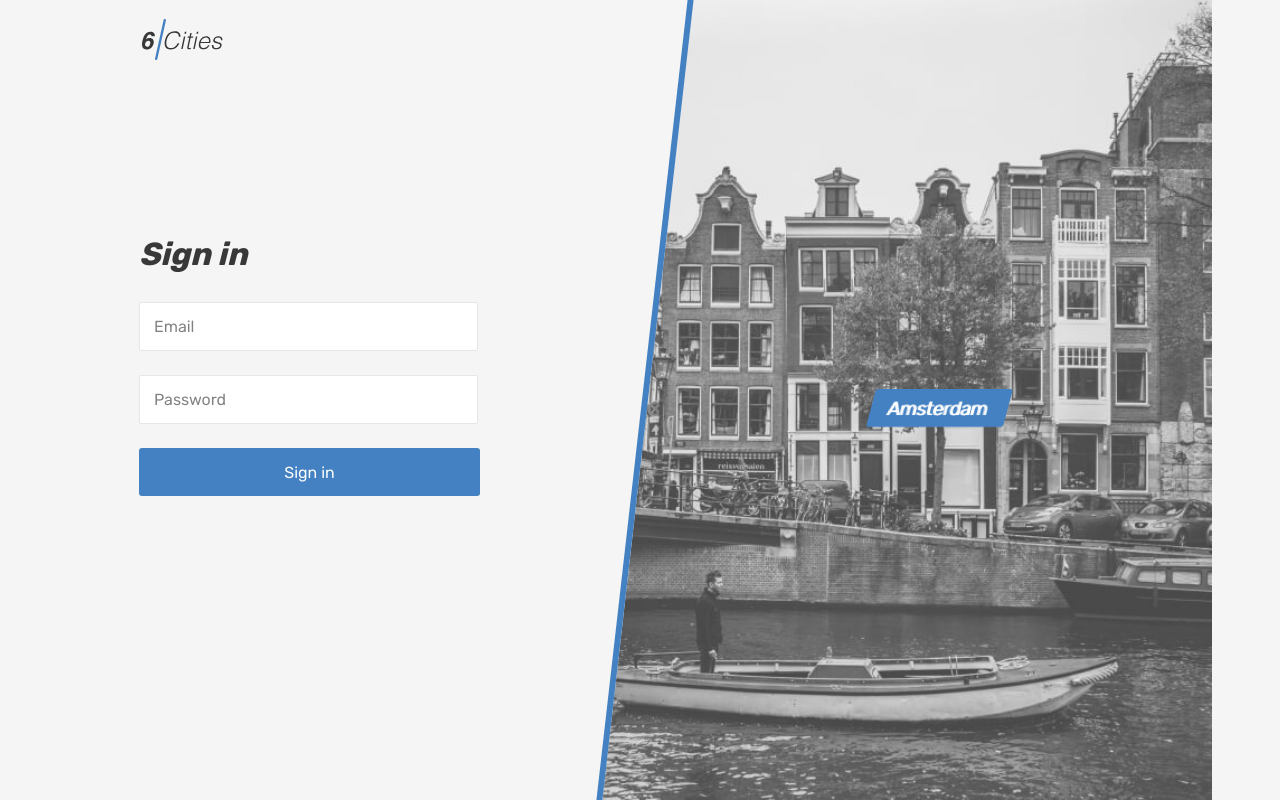
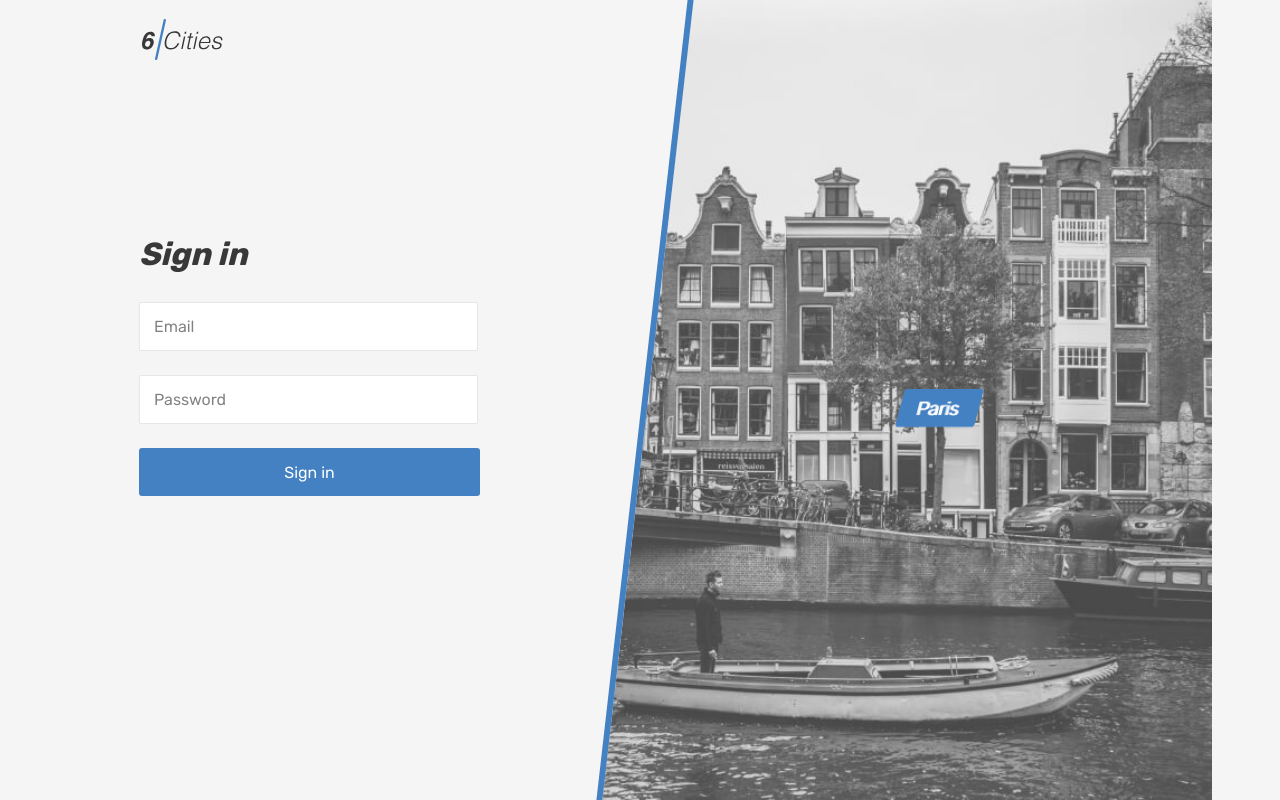
Before and after one commit to Ocupuc123/1315227-six-cities-3, a React (Vite) app: page /login in a window 1280 px wide. Built offline with nearby package versions, Linux system fonts and the light colour scheme; no server answers; what http-status-codes would draw is missing.

Commit message:
feat: add random city for login screen

```diff
--- a/src/pages/login-screen/login-screen.tsx
+++ b/src/pages/login-screen/login-screen.tsx
@@ -1,10 +1,12 @@
 import { Helmet } from 'react-helmet-async';
-import { useRef, FormEvent } from 'react';
+import { useRef, useState, FormEvent } from 'react';
 import { Link } from 'react-router-dom';
 import { useAppDispatch } from '../../hooks';
 import { loginAction } from '../../store/api-actions';
 import { AppRoute } from '../../const';
 import { toast } from 'react-toastify';
+import { getRandomCity } from '../../utils/common';
+import { changeCity } from '../../store/app-process/app-process';
 
 const ERROR_PASSWORD_MESSAGE =
   'The password must contain at least one letter and one digit, without spaces.';
@@ -14,6 +16,7 @@ const PASSWORD_HAS_DIGIT = /\d/;
 const PASSWORD_HAS_SPACE = /\s/;
 
 function LoginScreen(): JSX.Element {
+  const [randomCity] = useState(() => getRandomCity());
   const emailRef = useRef<HTMLInputElement | null>(null);
   const passwordRef = useRef<HTMLInputElement | null>(null);
 
@@ -40,6 +43,10 @@ function LoginScreen(): JSX.Element {
         password,
       }),
     );
+  };
+
+  const handleCityClick = () => {
+    dispatch(changeCity(randomCity));
   };
 
   return (
@@ -82,8 +89,12 @@ function LoginScreen(): JSX.Element {
         </section>
         <section className="locations locations--login locations--current">
           <div className="locations__item">
-            <Link className="locations__item-link" to={AppRoute.Main}>
-              <span>Amsterdam</span>
+            <Link
+              className="locations__item-link"
+              to={AppRoute.Main}
+              onClick={handleCityClick}
+            >
+              <span>{randomCity}</span>
             </Link>
           </div>
         </section>
--- a/src/utils/common.ts
+++ b/src/utils/common.ts
@@ -1,4 +1,5 @@
 import type { AuthInfo, UserData } from '../types/user-data';
+import { type CityName, Cities } from '../const';
 
 type AuthPayload = {
   token: string;
@@ -15,3 +16,6 @@ export const splitAuthInfo = (data: AuthInfo): AuthPayload => {
     info: userData,
   };
 };
+
+export const getRandomCity = (): CityName =>
+  Cities[Math.floor(Math.random() * Cities.length)];
```
